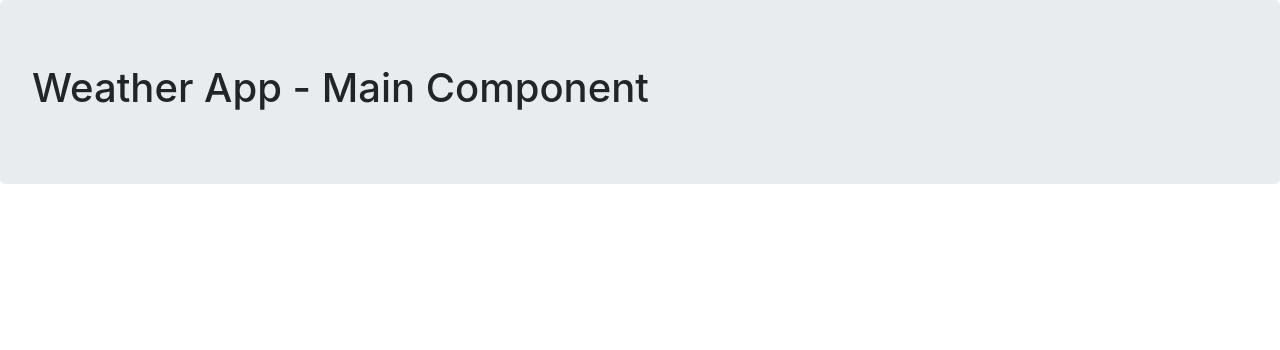
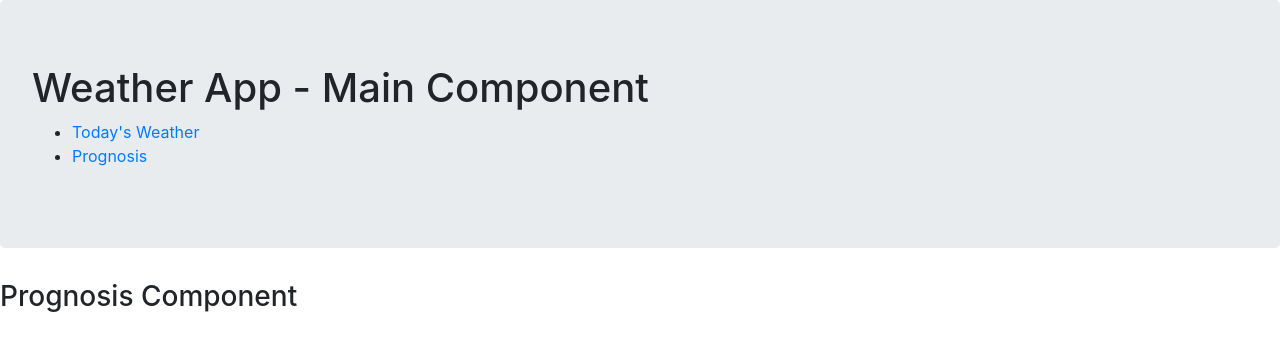
Before and after one commit to chas-academy/08-weather-app-daniel-salin, a React (Create React App) app: page /prognosis in a window 1280 px wide. Shown: the top 350 px of the page. Built offline with nearby package versions, Linux system fonts and the light colour scheme.

Commit message:
:sparkles: Add routes to Today's weather and Prognosis components

```diff
--- a/src/components/App/App.js
+++ b/src/components/App/App.js
@@ -2,11 +2,15 @@ import React, { Component } from 'react';
 import './App.css';
 
 import Header from "../Header/Header";
+import Main from "../Main/Main";
 
 export default class App extends Component {
   render() {
     return (
-      <Header />
-    );
+      <div>
+        <Header />
+        <Main />
+      </div>
+    )
   }
 }
--- a/src/components/Header/Header.js
+++ b/src/components/Header/Header.js
@@ -1,9 +1,16 @@
 import React from 'react';
+import { Link } from 'react-router-dom';
 
 export default function Header(props) {
     return(
         <header className="jumbotron">
             <h1>Weather App - Main Component</h1>
+            <navbar>
+                <ul>
+                    <li><Link to="/">Today's Weather</Link></li>
+                    <li><Link to="/prognosis">Prognosis</Link></li>
+                </ul>
+            </navbar>
         </header>
     )
 }
--- /dev/null
+++ b/src/components/Main/Main.js
@@ -0,0 +1,14 @@
+import React from "react";
+import { Switch, Route } from "react-router-dom";
+
+import TodaysWeather from "../TodaysWeather/TodaysWeather";
+import Prognosis from "../Prognosis/Prognosis";
+
+export default function Main() {
+    return (
+        <main>
+            <Route exact path="/" component={ TodaysWeather } />
+            <Route path="/prognosis" component={ Prognosis } />
+        </main>
+    )
+}
--- /dev/null
+++ b/src/components/Prognosis/Prognosis.js
@@ -0,0 +1,7 @@
+import React from "react";
+
+export default function Prognosis() {
+    return (
+        <h3>Prognosis Component</h3>
+    )
+}
--- /dev/null
+++ b/src/components/TodaysWeather/TodaysWeather.js
@@ -0,0 +1,7 @@
+import React from "react";
+
+export default function TodaysWeather() {
+    return (
+        <h3>Today's Weather Component</h3>
+    )
+}
```
